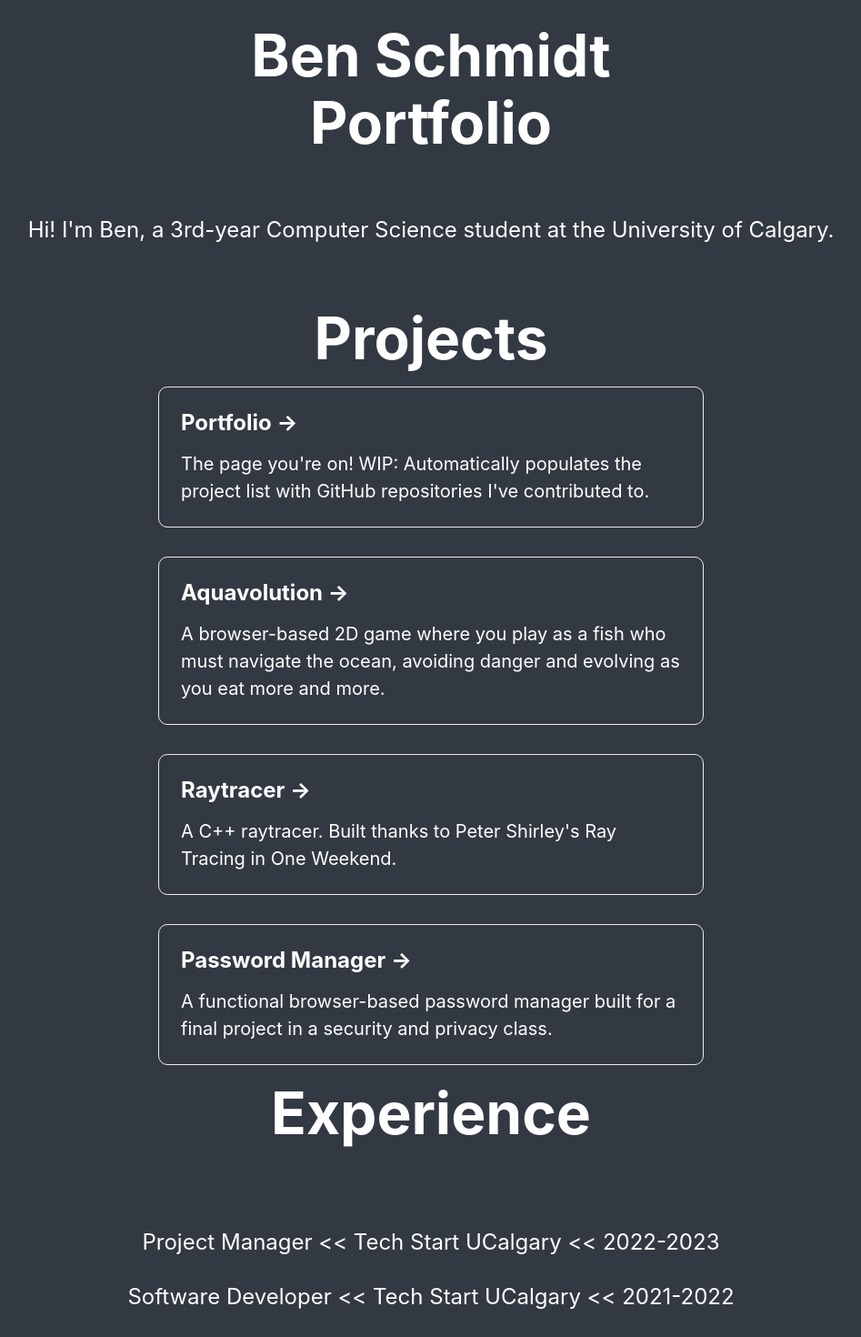
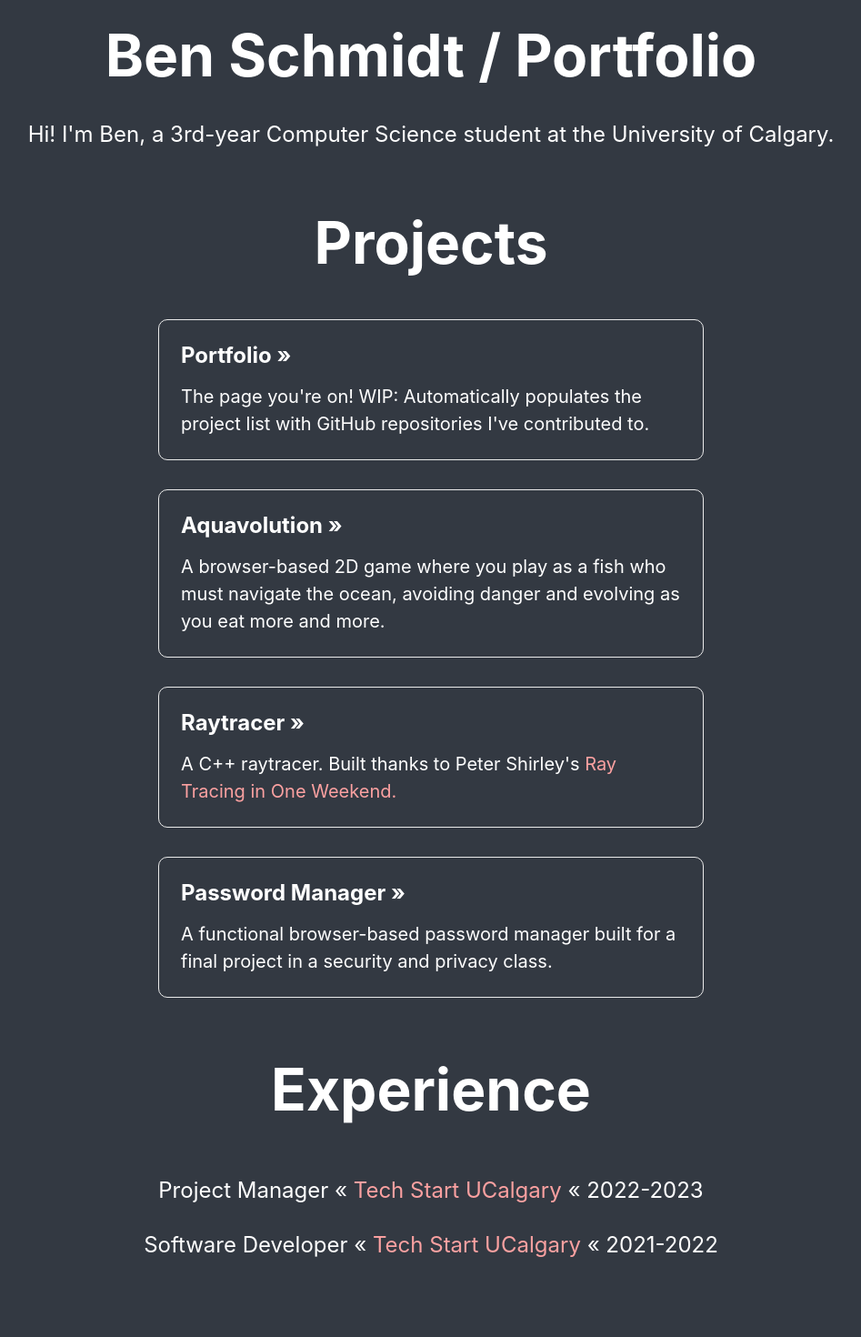
Before and after one commit to Anidion/portfolio, a Next.js app: page / in a window 1280 px wide. Shown: the part 40-1510 px from the top of the page at 91% size, without its empty margins (166-1113 px from the left). Built offline with nearby package versions, Linux system fonts and the light colour scheme.

Commit message:
Improved styling

```diff
--- a/pages/index.js
+++ b/pages/index.js
@@ -12,9 +12,7 @@ export default function Home() {
 			</Head>
 
 			<main className={styles.main}>
-				<h1 className={styles.title}>Ben Schmidt</h1>
-
-				<h1 className={styles.title}>Portfolio</h1>
+				<h1 className={styles.title}>Ben Schmidt / Portfolio</h1>
 
 				<p className={styles.description}>
 					Hi! I'm Ben, a 3rd-year Computer Science student at the University of
@@ -26,7 +24,7 @@ export default function Home() {
 				<div className={styles.grid}>
 					<div className={styles.card}>
 						<a href="https://github.com/anidion/portfolio">
-							<h2>Portfolio &rarr;</h2>
+							<h2>Portfolio &raquo;</h2>
 						</a>
 						<p>
 							The page you're on! WIP: Automatically populates the project list
@@ -36,7 +34,7 @@ export default function Home() {
 
 					<div className={styles.card}>
 						<a href="https://github.com/tech-start-ucalgary/aquavolution">
-							<h2>Aquavolution &rarr;</h2>
+							<h2>Aquavolution &raquo;</h2>
 						</a>
 						<p>
 							A browser-based 2D game where you play as a fish who must navigate
@@ -46,7 +44,7 @@ export default function Home() {
 
 					<div className={styles.card}>
 						<a href="https://github.com/anidion/raytracer">
-							<h2>Raytracer &rarr;</h2>
+							<h2>Raytracer &raquo;</h2>
 						</a>
 						<p>
 							A C++ raytracer. Built thanks to Peter Shirley's{" "}
@@ -58,24 +56,28 @@ export default function Home() {
 
 					<div className={styles.card}>
 						<a href="https://github.com/anidion/password-manager">
-							<h2>Password Manager &rarr;</h2>
+							<h2>Password Manager &raquo;</h2>
 						</a>
 						<p>
 							A functional browser-based password manager built for a final
 							project in a security and privacy class.
 						</p>
 					</div>
+				</div>
 
-					<h1 className={styles.title}>Experience</h1>
+				<h1 className={styles.title}>Experience</h1>
 
-					<div className={styles.description}>
-						<p>
-							Project Manager &lt;&lt; Tech Start UCalgary &lt;&lt; 2022-2023
-						</p>
-						<p>
-							Software Developer &lt;&lt; Tech Start UCalgary &lt;&lt; 2021-2022
-						</p>
-					</div>
+				<div>
+					<p className={styles.experience}>
+						Project Manager &laquo;{" "}
+						<a href="https://techstartucalgary.com/">Tech Start UCalgary</a>{" "}
+						&laquo; 2022-2023
+					</p>
+					<p className={styles.experience}>
+						Software Developer &laquo;{" "}
+						<a href="https://techstartucalgary.com/">Tech Start UCalgary</a>{" "}
+						&laquo; 2021-2022
+					</p>
 				</div>
 			</main>
 
--- a/styles/Home.module.css
+++ b/styles/Home.module.css
@@ -16,7 +16,7 @@
 	display: flex;
 	flex: 1;
 	padding: 1rem 0;
-  border-top: 1px solid #000000;
+	border-top: 1px solid #282c30;
 	justify-content: center;
 	align-items: center;
 }
@@ -28,30 +28,25 @@
 	flex-grow: 1;
 }
 
-.title a {
-  color: #0070f3;
-  text-decoration: none;
-}
-
-.title a:hover,
-.title a:focus,
-.title a:active {
-  text-decoration: underline;
-}
-
 .title {
-  margin: 0;
+	margin: 0 0 2rem;
 	line-height: 1.15;
 	font-size: 4rem;
 }
 
 .title,
-.description {
+.description,
+.experience {
 	text-align: center;
 }
 
 .description {
-  margin: 4rem 0;
+	margin: 0 0 4rem;
+	line-height: 1.5;
+	font-size: 1.5rem;
+}
+
+.experience {
 	line-height: 1.5;
 	font-size: 1.5rem;
 }
@@ -66,11 +61,16 @@
 }
 
 .grid {
+	margin: 0 0 3rem;
 	display: flex;
 	align-items: center;
 	justify-content: center;
 	flex-wrap: wrap;
 	max-width: 800px;
+}
+
+.footer .grid {
+	margin: 0;
 }
 
 .card {
@@ -85,11 +85,10 @@
 	max-width: 600px;
 }
 
-.card:hover,
-.card:focus,
-.card:active {
-  color: #0070f3;
-  border-color: #0070f3;
+.card h2:hover,
+.card h2:focus,
+.card h2:active {
+	color: rgb(252, 161, 161);
 }
 
 .card h2 {
--- a/styles/globals.css
+++ b/styles/globals.css
@@ -8,7 +8,7 @@ body {
 }
 
 a {
-  color: inherit;
+	color: rgb(252, 161, 161);
 	text-decoration: none;
 }
 
```
Lines whose indentation alone changed are shown as unchanged.
